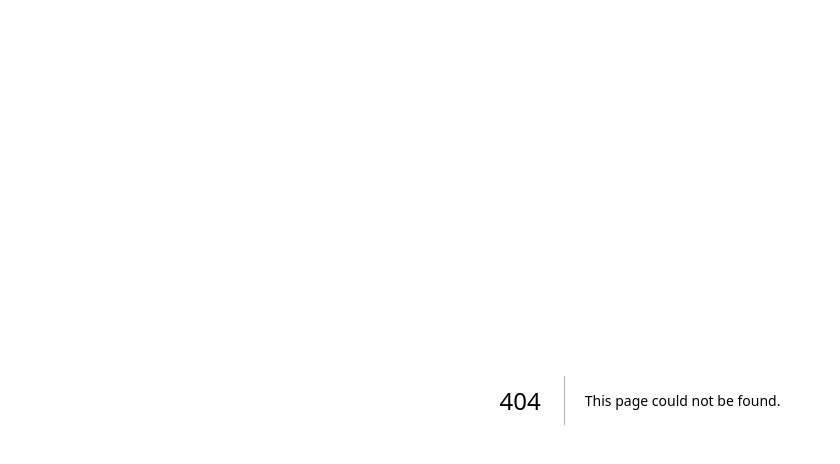
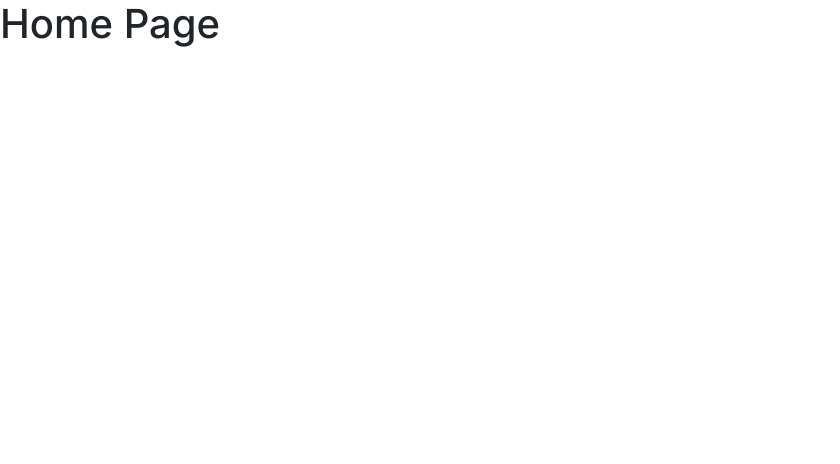
Before and after one commit to chrcha1/CSCI201_finalProject_COMBINED, a Next.js app: page / in a window 1280 px wide. Before the commit this address had no page. Shown: the top 464 px of the page, without its empty margins (0-840 px from the left). Built offline with nearby package versions, Linux system fonts and the light colour scheme.

Commit message:
Added placeholder home page

```diff
--- /dev/null
+++ b/src/app/page.tsx
@@ -0,0 +1,7 @@
+export default function Home() {
+  return (
+    <div>
+      <h1>Home Page</h1>
+    </div>
+  );
+}
```
